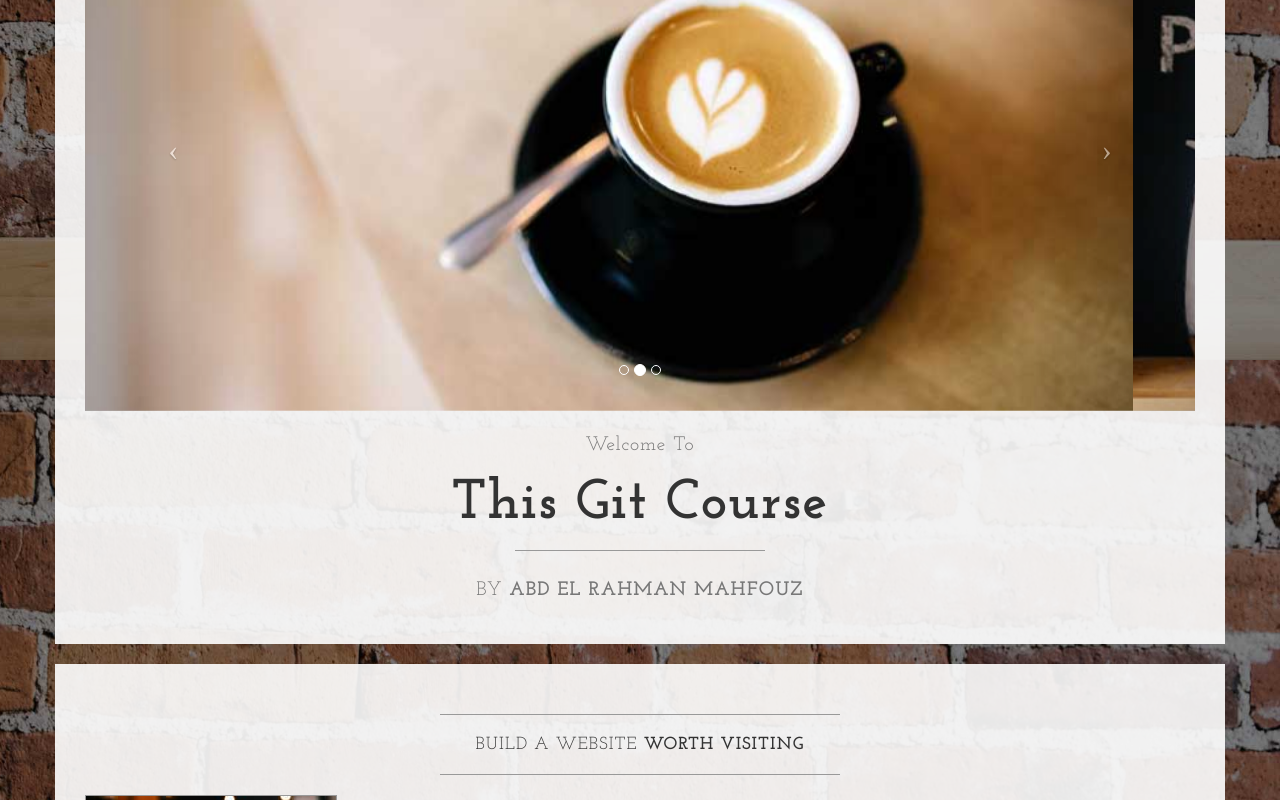
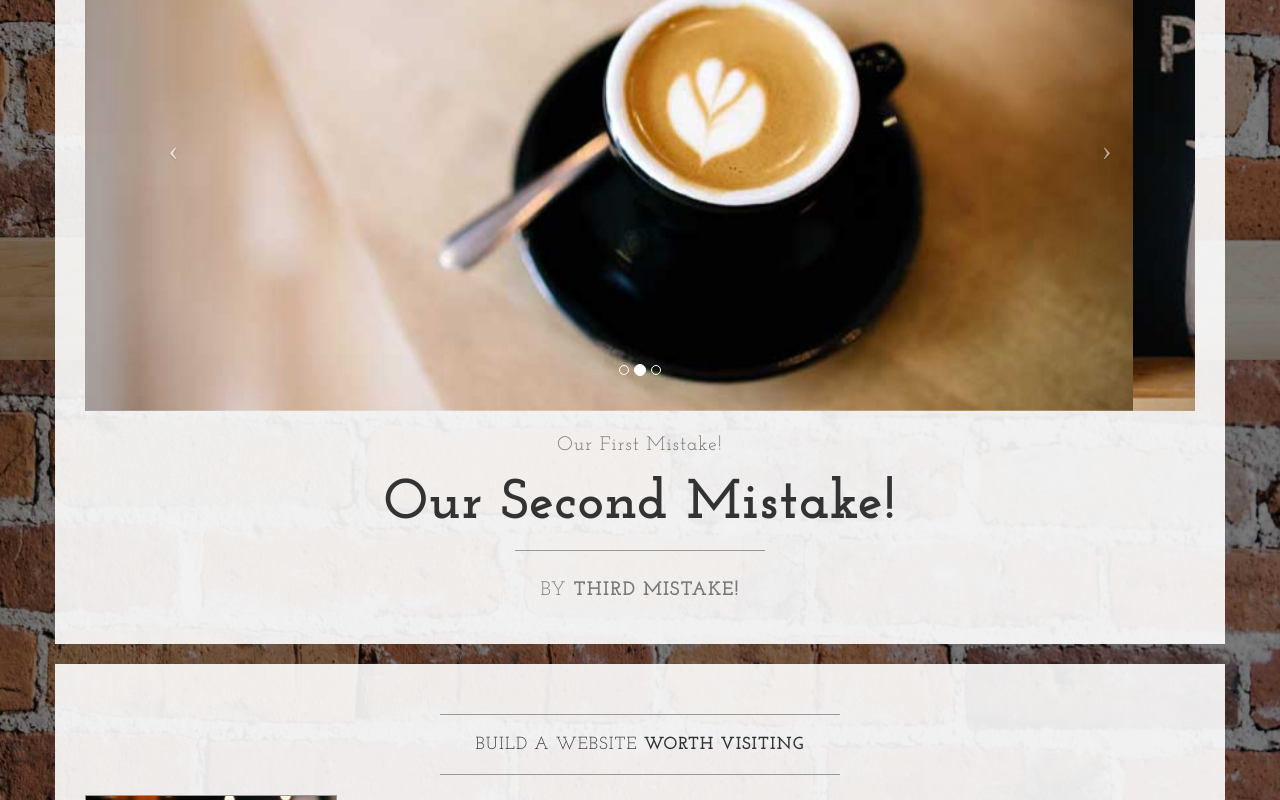
Before and after one commit to aamahfouz/gettingstarted, a plain HTML site: page index.html in a window 1280 px wide. Shown: the part 440-1240 px from the top of the page. Drawn offline with nearby package versions, Linux system fonts and the light colour scheme.

Commit message:
Third mistake added!

```diff
--- a/index.html
+++ b/index.html
@@ -106,13 +106,13 @@
                         </a>
                     </div>
                     <h2 class="brand-before">
-                        <small>Welcome to</small>
+                        <small>Our first mistake!</small>
                     </h2>
-                    <h1 class="brand-name">This Git Course</h1>
+                    <h1 class="brand-name">Our Second mistake!</h1>
                     <hr class="tagline-divider">
                     <h2>
                         <small>By
-                            <strong>Abd El Rahman Mahfouz</strong>
+                            <strong>Third mistake!</strong>
                         </small>
                     </h2>
                 </div>
```
